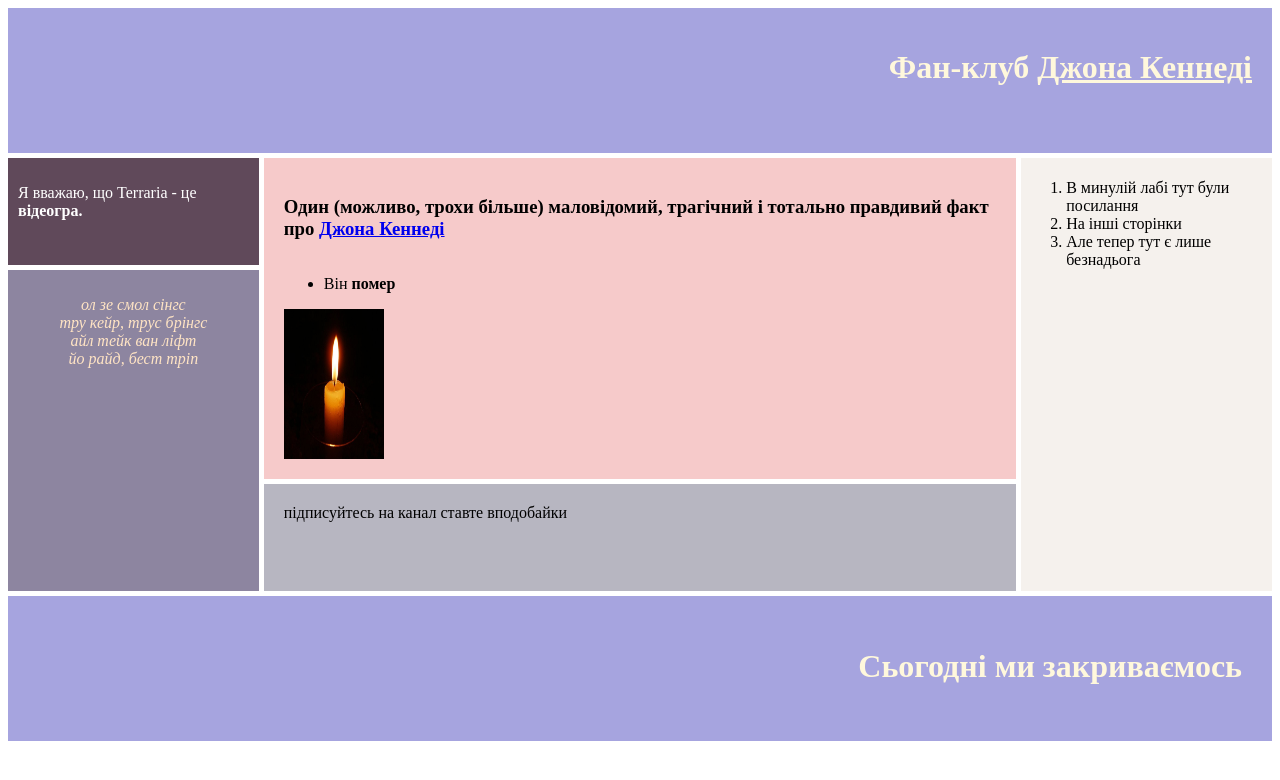
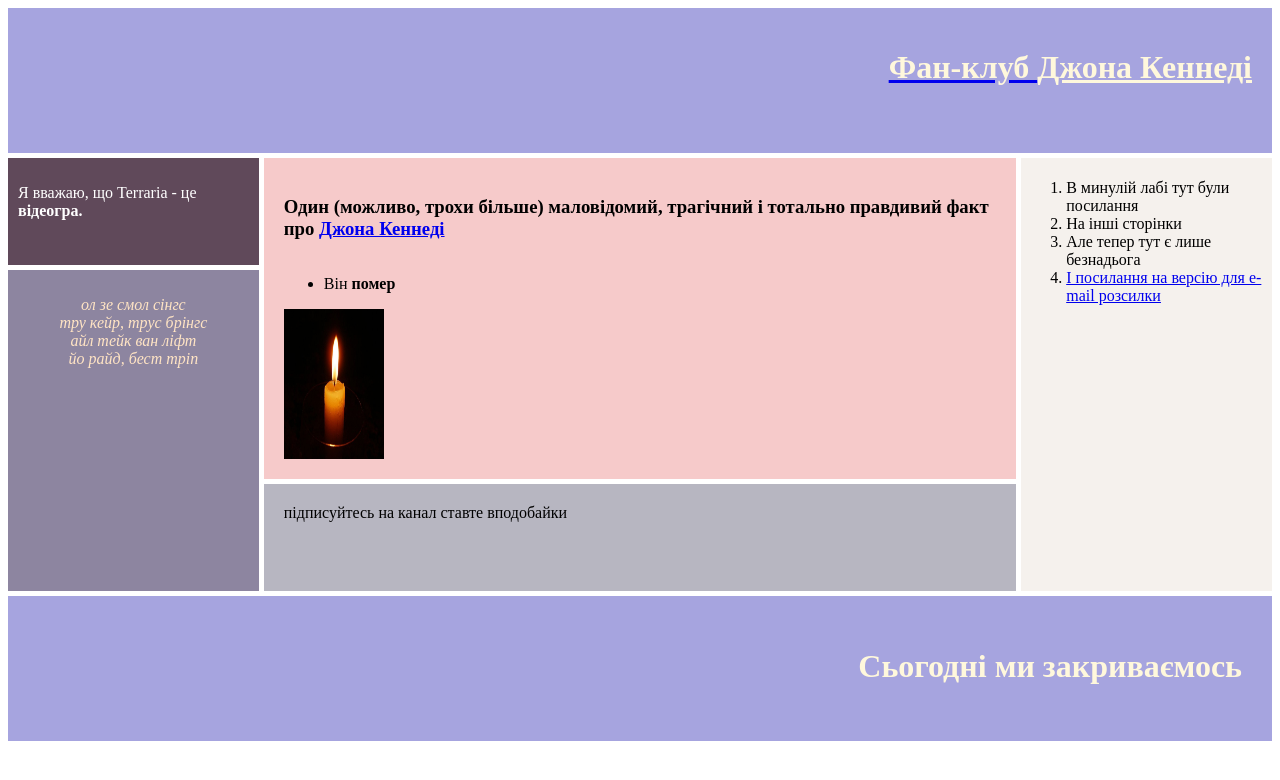
Before and after one commit to guywhodiesfirst/WebLabworks, a plain HTML site: page index.html in a window 1280 px wide. Drawn offline with Linux system fonts and the light colour scheme.

Commit message:
Update index.html

```diff
--- a/index.html
+++ b/index.html
@@ -1,14 +1,14 @@
 <!DOCTYPE html>
 <html lang="ukr">
 <head>
-    <meta charset="UTF-8">
-    <title>Kohn Jennedy fanpage but now it has grid</title>
+    <meta charset="UTF-8" name="viewport" content="width=device-width, initial-scale=1.0">
+    <title>Kohn Jennedy fanpage going mobile</title>
     <link rel="stylesheet" type="text/css" href="./styles.css">
 </head>
 <body>
     <div class = "main_container">
         <div class ="headblock">
-            <h1 style = "text-align: right; color:cornsilk; border-color:blueviolet; border-width: 4px;">Фан-клуб <u>Джона Кеннеді</u></h1>
+            <a href ="index.html"><h1 style = "text-align: right; color:cornsilk; border-color:blueviolet; border-width: 4px;">Фан-клуб <u>Джона Кеннеді</u></h1></a>
         </div>
         <div class ="central_container">
             <div class = "sidebar_left">
@@ -34,6 +34,7 @@
                     <li>В минулій лабі тут були посилання</li>
                     <li>На інші сторінки</li>
                     <li>Але тепер тут є лише безнадьога</li>
+                    <li><a href = "mail.html">І посилання на версію для e-mail розсилки</a></li>
                 </ol>
             </div>
         </div>
```
